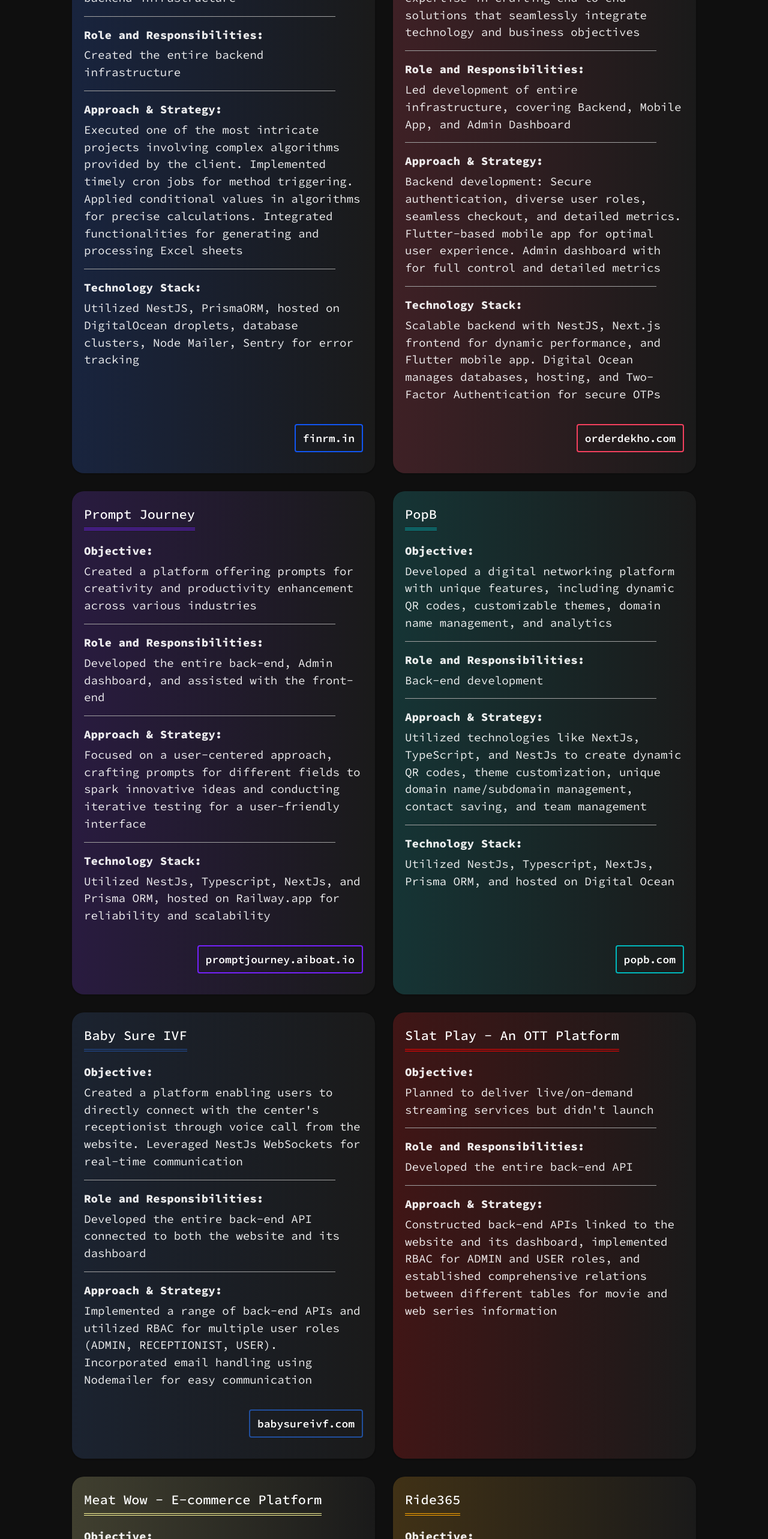
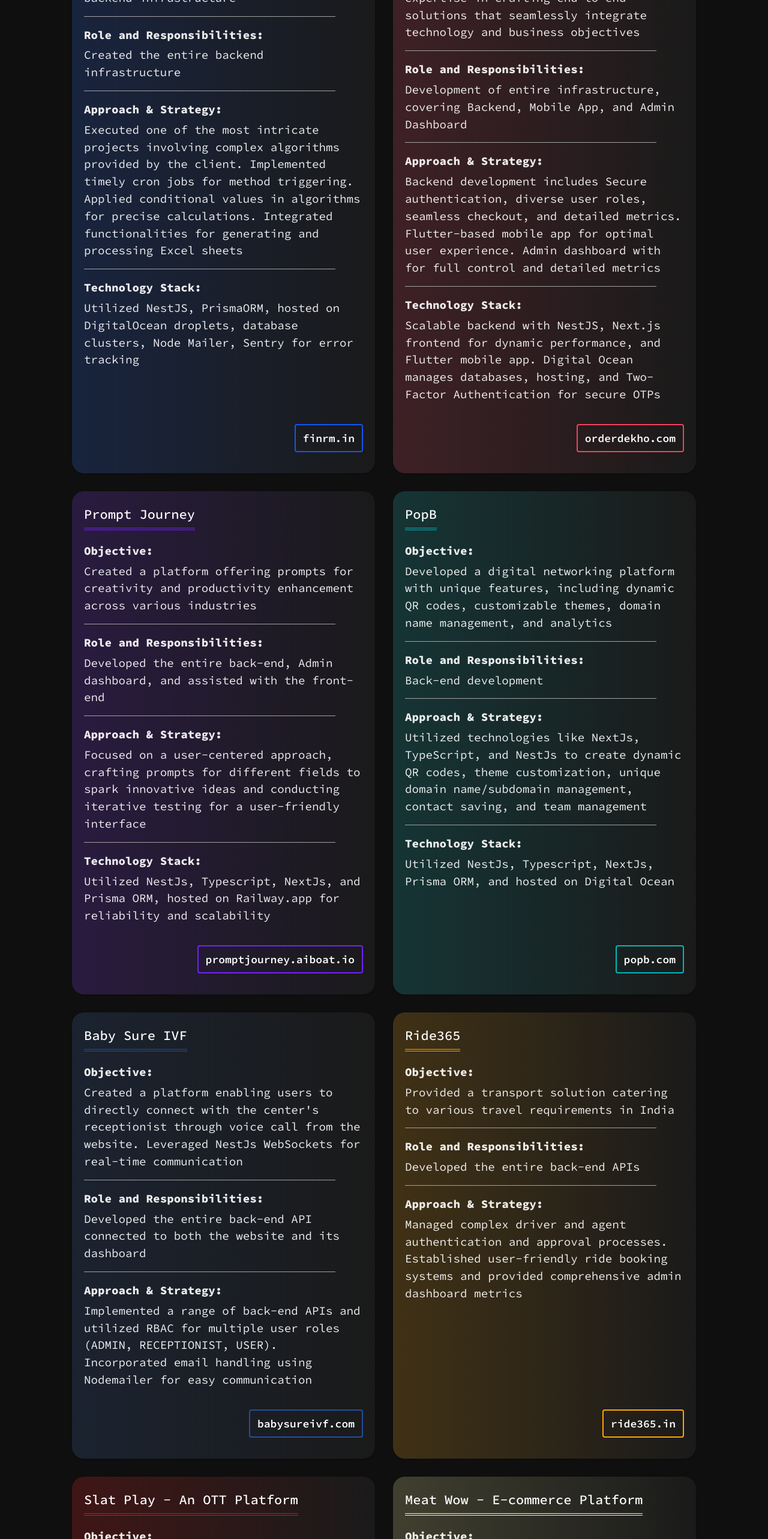
Before and after one commit to omkarhcode/omkarhwebsitev2, a Next.js app: page / in a window 1280 px wide. Shown: the part 2760-5326 px from the top of the page at 60% size. Built offline with nearby package versions, Linux system fonts and the light colour scheme.

Commit message:
updated portfolio section

```diff
--- a/components/sections/4/portfolio.tsx
+++ b/components/sections/4/portfolio.tsx
@@ -73,8 +73,8 @@
           title="OrderDekho"
           borderBottomColor="#F4405E"
           objective="An innovative platform designed for businesses to enhance their customer base, manage inventory seamlessly, and establish a strong online presence. This project stands as a testament to my expertise in crafting end-to-end solutions that seamlessly integrate technology and business objectives"
-          role="Led development of entire infrastructure, covering Backend, Mobile App, and Admin Dashboard"
-          approach="Backend development: Secure authentication, diverse user roles, seamless checkout, and detailed metrics. Flutter-based mobile app for optimal user experience. Admin dashboard with for full control and detailed metrics"
+          role="Development of entire infrastructure, covering Backend, Mobile App, and Admin Dashboard"
+          approach="Backend development includes Secure authentication, diverse user roles, seamless checkout, and detailed metrics. Flutter-based mobile app for optimal user experience. Admin dashboard with for full control and detailed metrics"
           technologyStack="Scalable backend with NestJS, Next.js frontend for dynamic performance, and Flutter mobile app. Digital Ocean manages databases, hosting, and Two-Factor Authentication for secure OTPs"
           link="https://www.orderdekho.com"
         />
@@ -105,6 +105,14 @@
           link="https://www.babysureivf.com"
         />
         <ProjectItem
+          title="Ride365"
+          borderBottomColor="#FFA500"
+          objective="Provided a transport solution catering to various travel requirements in India"
+          role="Developed the entire back-end APIs"
+          approach="Managed complex driver and agent authentication and approval processes. Established user-friendly ride booking systems and provided comprehensive admin dashboard metrics"
+          link="https://www.ride365.in"
+        />
+        <ProjectItem
           title="Slat Play - An OTT Platform"
           // borderBottomColor="#BB2525"
           borderBottomColor="red"
@@ -119,15 +127,16 @@
           role="Developed the entire back-end API"
           approach="Implemented RBAC and tackled the challenge of setting up location geofencing using MongoDB for geospatial data"
         />
-        <ProjectItem
-          title="Ride365"
-          borderBottomColor="#FFA500"
-          objective="Provided a transport solution catering to various travel requirements in India"
-          role="Developed the entire back-end APIs"
-          approach="Managed complex driver and agent authentication and approval processes. Established user-friendly ride booking systems and provided comprehensive admin dashboard metrics"
-          link="https://www.ride365.in"
-        />
       </SimpleGrid>
+
+      <Spacer p={"10px"} />
+      <Text
+        fontSize={{ base: "18px", sm: "20px" }}
+        lineHeight={{ base: "26px", sm: "28px" }}
+        color={"whiteAlpha.700"}
+      >
+        etc.
+      </Text>
     </Flex>
   );
 };
```
